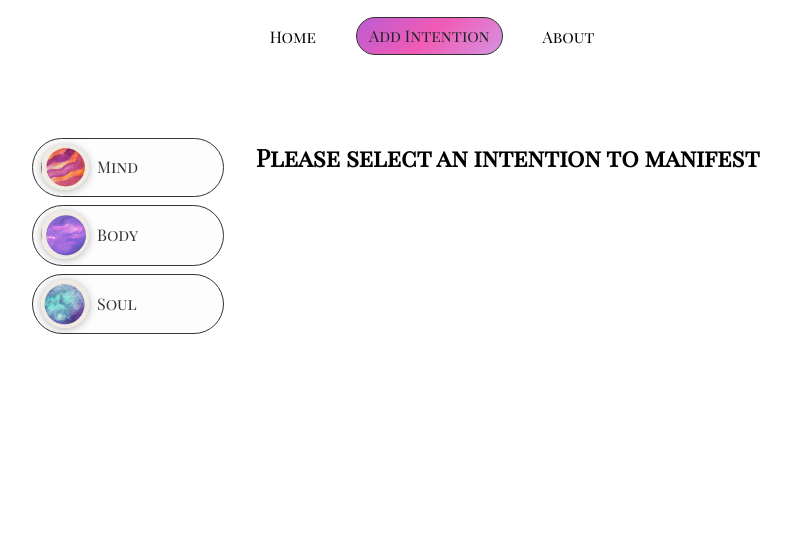
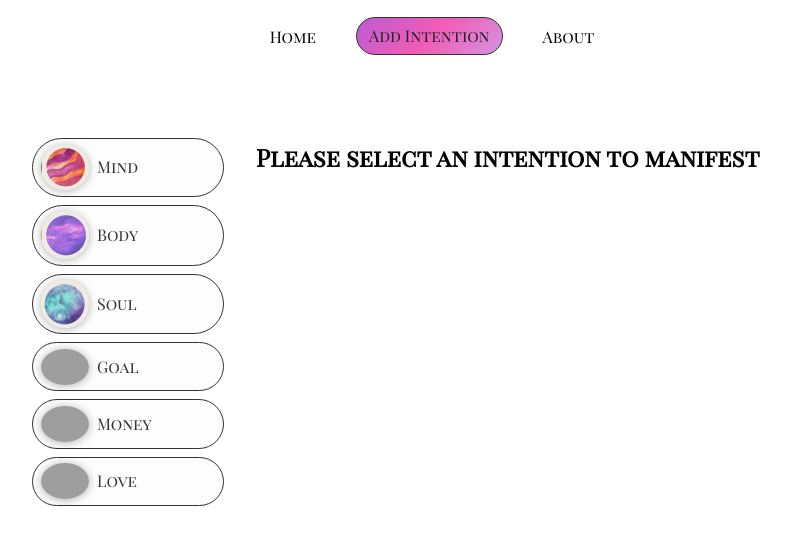
Before and after one commit to codetivated/manifest-todo-app, an Angular app: page / in a window 1280 px wide. Shown: the top 544 px of the page, without its empty margins (208-999 px from the left). Built offline with nearby package versions, Linux system fonts and the light colour scheme; grey boxes are pictures that could not be loaded; a web font is replaced by a local one.

Commit message:
add to categories

```diff
--- a/src/app/data/categories.ts
+++ b/src/app/data/categories.ts
@@ -14,4 +14,19 @@ export const CATEGORIES = [
     category: 'Soul',
     icon: 'soul-intention-icon.png'
   },
+    {
+    id: 'goal_intention',
+    category: 'Goal',
+    icon: 'goal-intention-icon.png'
+  },
+    {
+    id: 'money_intention',
+    category: 'Money',
+    icon: 'money-intention-icon.png'
+  },
+    {
+    id: 'love_intention',
+    category: 'Love',
+    icon: 'love-intention-icon.png'
+  },
 ];
```
